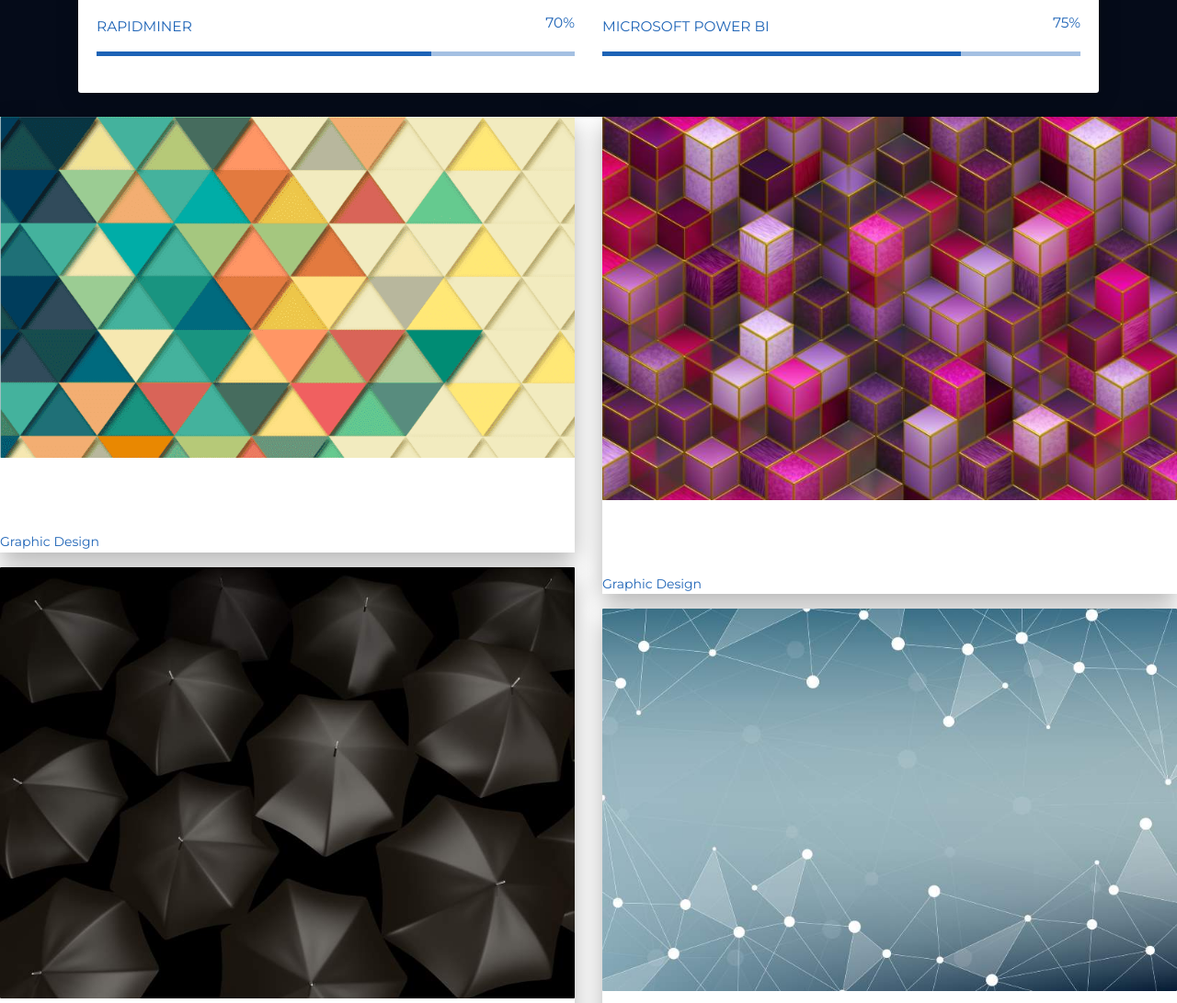
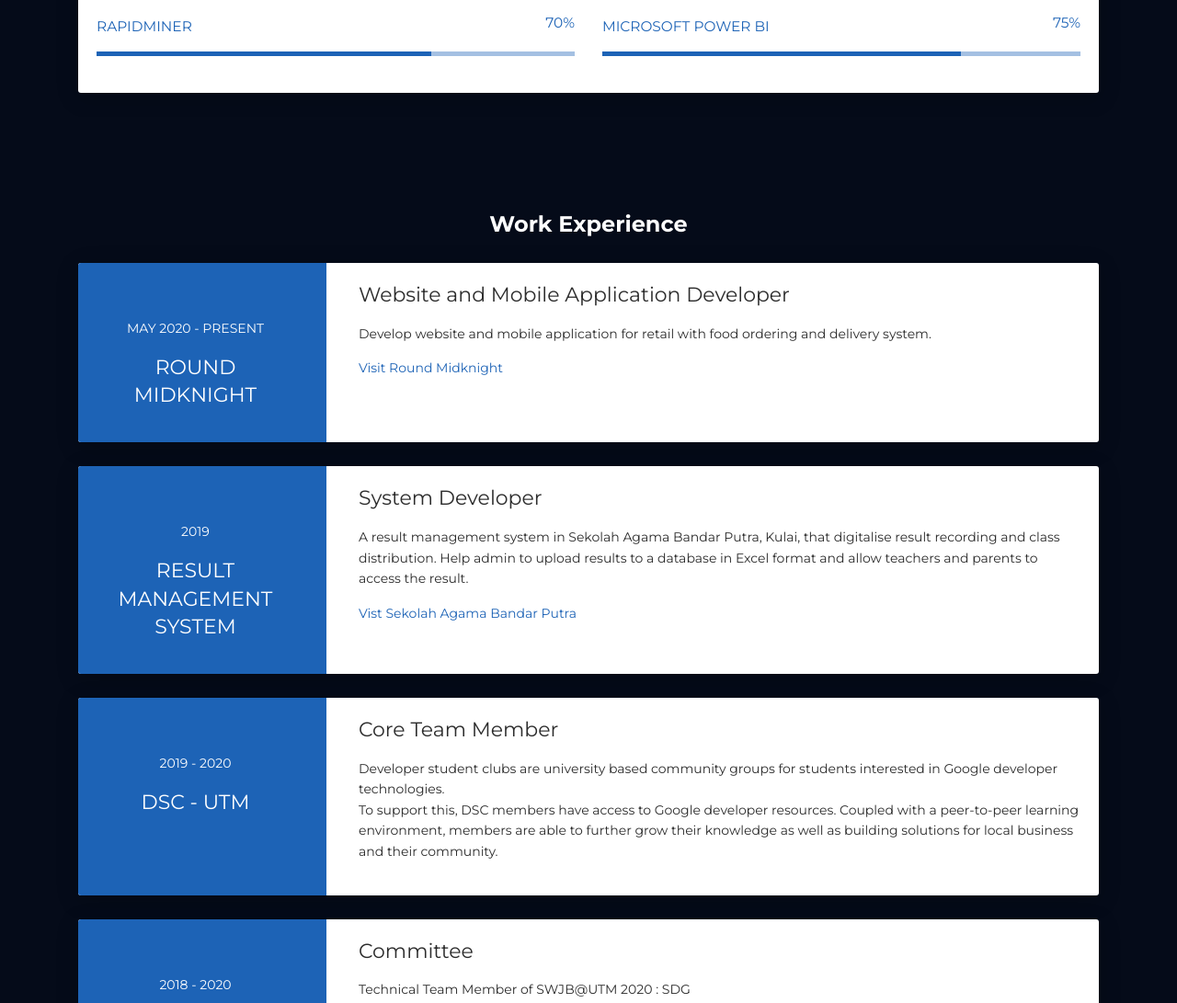
Before and after one commit to yongfeng98/yongfeng98.github.io, a plain HTML site: page index.html in a window 1280 px wide. Shown: the part 1440-2531 px from the top of the page at 92% size. Drawn offline with Linux system fonts and the light colour scheme.

Commit message:
Update index.html

```diff
--- a/index.html
+++ b/index.html
@@ -295,7 +295,7 @@
           </div>
         </div>
       </div> -->
-      <div class="tab-pane" id="graphic-design" role="tabpanel">
+<!--       <div class="tab-pane" id="graphic-design" role="tabpanel">
         <div class="ml-auto mr-auto">
           <div class="row">
             <div class="col-md-6">
@@ -373,7 +373,7 @@
       </div>
     </div>
   </div>
-</div>
+</div> -->
 
 
 
```
